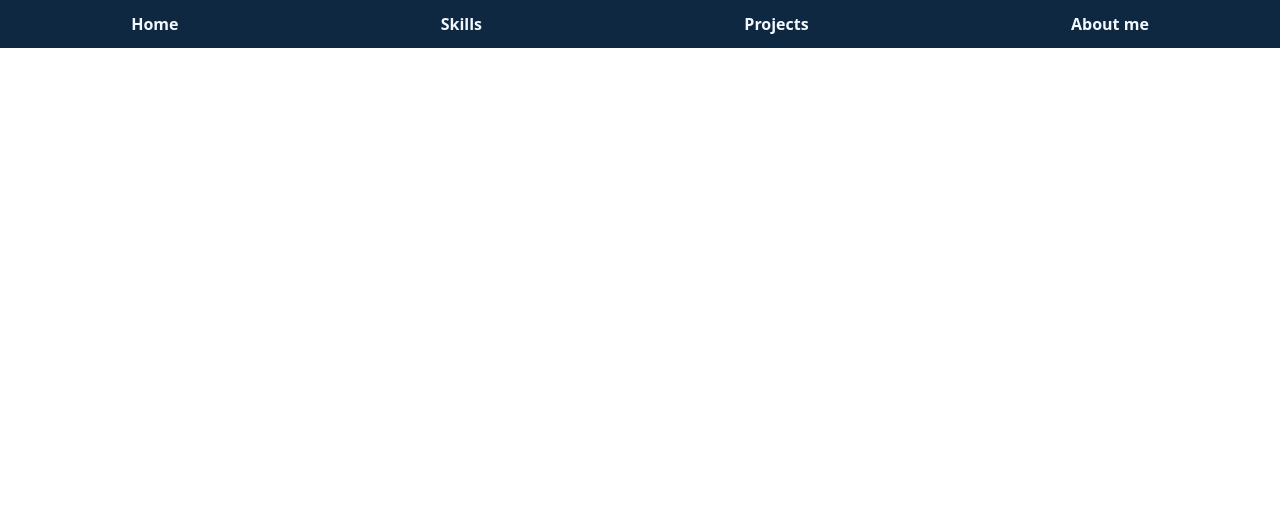
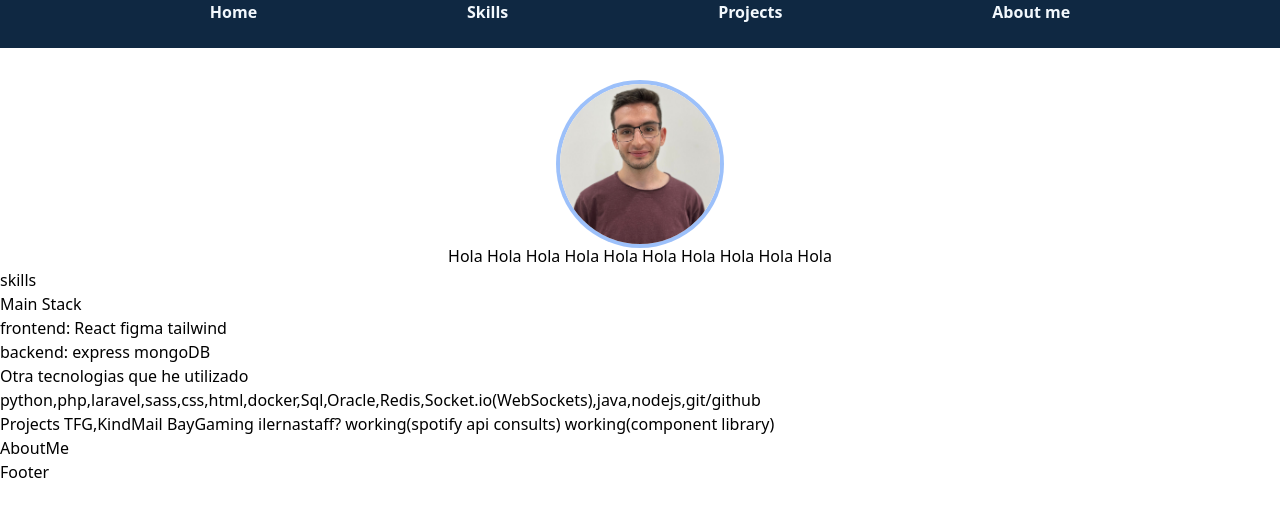
Before and after one commit to M-nogales/Portfolio, a React (Vite) app in the folder frontend/: page / in a window 1280 px wide. Shown: the top 516 px of the page. Built offline with nearby package versions, Linux system fonts and the light colour scheme.

Commit message:
text prep and really basic design for home

```diff
--- a/frontend/src/App.jsx
+++ b/frontend/src/App.jsx
@@ -1,5 +1,8 @@
 import { useEffect } from 'react'
-
+import Home from './components/Home';
+import AboutMe from './components/AboutMe';
+import Skills from './components/Skills';
+import Projects from './components/Projects';
 function App() {
 
   useEffect(() => {
@@ -16,15 +19,19 @@ function App() {
     <>
       {/* home */}
       <section>
+        <Home />
       </section>
       {/* skills */}
       <section>
+        <Skills />
       </section>
       {/* Projects */}
       <section>
+        <Projects />
       </section>
       {/* about me */}
       <section>
+        <AboutMe />
       </section>
     </>
   )
--- /dev/null
+++ b/frontend/src/components/Footer.jsx
@@ -0,0 +1,8 @@
+
+const Footer = () => {
+  return (
+    <div>Footer</div>
+  )
+}
+
+export default Footer
--- a/frontend/src/components/Home.jsx
+++ b/frontend/src/components/Home.jsx
@@ -1,7 +1,15 @@
+import MyImage from "../assets/manu.png";
 
 const Home = () => {
   return (
-    <div>Home</div>
+    <div className="flex flex-col items-center justify-center">
+
+      <img src={MyImage} alt="Literally me" className='w-40 h-40 ring-4 border-emerald-400 rounded-full' />
+      <p>
+        Hola Hola Hola Hola Hola Hola Hola Hola Hola Hola
+      </p>
+
+    </div>
   )
 }
 export default Home
--- a/frontend/src/components/Navbar.jsx
+++ b/frontend/src/components/Navbar.jsx
@@ -1,16 +1,17 @@
-import NavContent from "./NavContent.jsx"
+import NavContent from "./NavContent.jsx";
 const Navbar = () => {
   const content = {
-    text: ["Home","Skills","Projects","About me"],
-    link: ["google.com"]
-  }
-  console.log("content nav"+JSON.stringify(content));
+    text: ["Home", "Skills", "Projects", "About me"],
+    link: ["google.com"],
+  };
+  console.log("content nav" + JSON.stringify(content));
   return (
-    <head className='w-full h-12 bg-primary-950 flex items-center justify-around'>
-      <NavContent content = {content}></NavContent>
-    </head>
+    <header className="w-full h-12 bg-primary-950 mb-9">
+      <nav className="flex items-center justify-evenly">
+        <NavContent content={content}></NavContent>
+      </nav>
+    </header>
+  );
+};
 
-  )
-}
-
-export default Navbar
+export default Navbar;
--- a/frontend/src/components/Projects.jsx
+++ b/frontend/src/components/Projects.jsx
@@ -1,7 +1,13 @@
 
 const Projects = () => {
   return (
-    <div>Projects</div>
+    <div>Projects
+      TFG,KindMail
+      BayGaming
+      ilernastaff?
+      working(spotify api consults)
+      working(component library)
+    </div>
   )
 }
 export default Projects
--- a/frontend/src/components/Skills.jsx
+++ b/frontend/src/components/Skills.jsx
@@ -1,7 +1,14 @@
 
 const skills = () => {
   return (
-    <div>skills</div>
+    <div>
+      skills
+      <h3>Main Stack</h3>
+      <p>frontend: React figma tailwind</p>
+      <p>backend: express mongoDB</p>
+      <h3>Otra tecnologias que he utilizado</h3>
+      <p>python,php,laravel,sass,css,html,docker,Sql,Oracle,Redis,Socket.io(WebSockets),java,nodejs,git/github</p>
+    </div>
   )
 }
 export default skills
--- a/frontend/src/index.css
+++ b/frontend/src/index.css
@@ -4,74 +4,76 @@
 /* custom colors in to tailwind */
 @layer base {
   :root {
-    --color-primary-50: #F2F8FD;
-    --color-primary-100: #E3EEFB;
-    --color-primary-200: #C1DDF6;
-    --color-primary-300: #8BC2EE;
-    --color-primary-400: #4DA2E3;
-    --color-primary-500: #2687D1;
-    --color-primary-600: #176AB2;
+    --color-primary-50: #f2f8fd;
+    --color-primary-100: #e3eefb;
+    --color-primary-200: #c1ddf6;
+    --color-primary-300: #8bc2ee;
+    --color-primary-400: #4da2e3;
+    --color-primary-500: #2687d1;
+    --color-primary-600: #176ab2;
     --color-primary-700: #145590;
     --color-primary-800: #144673;
-    --color-primary-900: #173E63;
-    --color-primary-950: #0F2842;
-    --background: #E2E8F0; /* Color en modo claro */
-    --text-foreground: #F2F8FD;
-    --title-foreground: #C1DDF6;
+    --color-primary-900: #173e63;
+    --color-primary-950: #0f2842;
+    --background: #e2e8f0; /* Color en modo claro */
+    --text-foreground: #f2f8fd;
+    --title-foreground: #c1ddf6;
   }
   [data-theme="dark"] {
-    --background: #0F2842; /* Color en modo oscuro */
-    --text-foreground: #176AB2;
-    --title-foreground: #176AB2;
+    --background: #0f2842; /* Color en modo oscuro */
+    --text-foreground: #176ab2;
+    --title-foreground: #176ab2;
   }
 }
 
 /* font families */
 @font-face {
-  font-family: 'Coolvetica Condensed RG';
-  src: url('./assets/fonts/CoolveticaCondensedRG.otf') format('opentype');
+  font-family: "Coolvetica Condensed RG";
+  src: url("./assets/fonts/CoolveticaCondensedRG.otf") format("opentype");
   font-weight: normal;
   font-style: normal;
 }
 
 @font-face {
-  font-family: 'Coolvetica RG It';
-  src: url('./assets/fonts/CoolveticaRGIt.otf') format('opentype');
+  font-family: "Coolvetica RG It";
+  src: url("./assets/fonts/CoolveticaRGIt.otf") format("opentype");
   font-weight: normal;
   font-style: italic;
 }
 
 @font-face {
-  font-family: 'Coolvetica RG';
-  src: url('./assets/fonts/CoolveticaRG.otf') format('opentype');
+  font-family: "Coolvetica RG";
+  src: url("./assets/fonts/CoolveticaRG.otf") format("opentype");
   font-weight: normal;
   font-style: normal;
 }
 
 @font-face {
-  font-family: 'Helvetica';
-  src: url('./assets/fonts/Helvetica.ttf') format('truetype');
+  font-family: "Helvetica";
+  src: url("./assets/fonts/Helvetica.ttf") format("truetype");
   font-weight: normal;
   font-style: normal;
 }
 
 @font-face {
-  font-family: 'Helvetica Compressed';
-  src: url('./assets/fonts/helvetica-compressed-5871d14b6903a.otf') format('opentype');
+  font-family: "Helvetica Compressed";
+  src: url("./assets/fonts/helvetica-compressed-5871d14b6903a.otf")
+    format("opentype");
   font-weight: normal;
   font-style: normal;
 }
 
 @font-face {
-  font-family: 'Helvetica Light';
-  src: url('./assets/fonts/helvetica-light-587ebe5a59211.ttf') format('truetype');
+  font-family: "Helvetica Light";
+  src: url("./assets/fonts/helvetica-light-587ebe5a59211.ttf")
+    format("truetype");
   font-weight: normal;
   font-style: normal;
 }
 
 @font-face {
-  font-family: 'Helvetica Bold';
-  src: url('./assets/fonts/Helvetica-Bold.ttf') format('truetype');
+  font-family: "Helvetica Bold";
+  src: url("./assets/fonts/Helvetica-Bold.ttf") format("truetype");
   font-weight: bold;
   font-style: normal;
 }
--- a/frontend/src/main.jsx
+++ b/frontend/src/main.jsx
@@ -1,7 +1,8 @@
 import React from 'react'
 import ReactDOM from 'react-dom/client'
-import Navbar from './components/Navbar.jsx'
-import App from './App.jsx'
+import Navbar from './components/Navbar'
+import Footer from './components/Footer'
+import App from './App'
 import './index.css'
 
 ReactDOM.createRoot(document.getElementById('root')).render(
@@ -9,5 +10,6 @@ ReactDOM.createRoot(document.getElementById('root')).render(
     {/* class="dark" */}
     <Navbar />
     <App />
+    <Footer/>
   </React.StrictMode>,
 )
```
